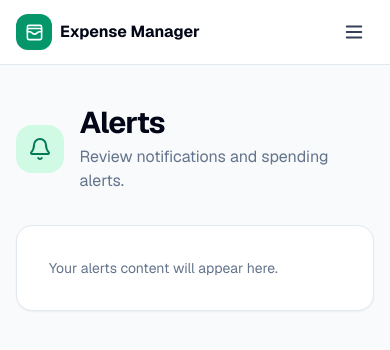
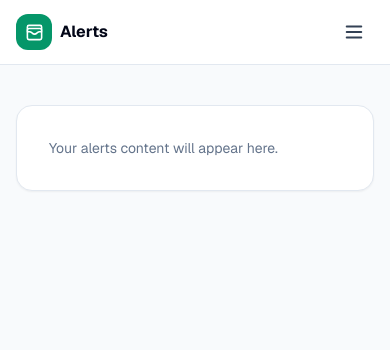
Before and after one commit to gaobo-code/Expense-Manager, a Next.js app: page /alerts in a window 390 px wide. Shown: the top 350 px of the page. Built offline with nearby package versions, Linux system fonts and the light colour scheme.

Commit message:
test commit

```diff
--- a/components/app-navigation.tsx
+++ b/components/app-navigation.tsx
@@ -30,6 +30,7 @@ export function AppNavigation() {
   const pathname = usePathname();
   const [open, setOpen] = useState(false);
   const { t } = useLanguage();
+  const currentLabel = items.find((item) => isActive(pathname, item.href))?.label ?? "transactions";
 
   return (
     <>
@@ -39,7 +40,8 @@ export function AppNavigation() {
             <span className="grid size-9 place-items-center rounded-xl bg-emerald-600 text-white">
               <WalletCards size={19} />
             </span>
-            {t("appName")}
+            <span className="hidden md:inline">{t("appName")}</span>
+            <span className="md:hidden">{t(currentLabel)}</span>
           </Link>
 
           <nav aria-label="Main navigation" className="hidden items-center gap-1 md:flex">
--- a/components/section-page.tsx
+++ b/components/section-page.tsx
@@ -18,7 +18,7 @@ export function SectionPage({
   return (
     <PageShell>
       <section>
-        <div className="mb-8 flex items-center gap-4">
+        <div className="mb-8 hidden items-center gap-4 md:flex">
           <span className="grid size-12 place-items-center rounded-2xl bg-emerald-100 text-emerald-700">
             <Icon size={24} />
           </span>
--- a/components/settings-view.tsx
+++ b/components/settings-view.tsx
@@ -7,5 +7,5 @@ import { type Language, useLanguage } from "@/components/language-provider";
 export function SettingsView() {
   const { language, setLanguage, t } = useLanguage();
   const options: { value: Language; label: string }[] = [{ value: "en", label: t("english") }, { value: "zh", label: t("chinese") }];
-  return <PageShell><section><div className="mb-8 flex items-center gap-4"><span className="grid size-12 place-items-center rounded-2xl bg-emerald-100 text-emerald-700"><Settings size={24} /></span><div><h1 className="text-3xl font-bold tracking-tight">{t("settings")}</h1><p className="mt-1 text-slate-500">{t("settingsDescription")}</p></div></div><div className="rounded-2xl border border-slate-200 bg-white p-6 shadow-sm"><div className="mb-5 flex items-start gap-3"><Languages className="mt-0.5 text-emerald-600" size={22} /><div><h2 className="font-semibold text-slate-950">{t("language")}</h2><p className="mt-1 text-sm text-slate-500">{t("languageDescription")}</p></div></div><div className="grid gap-3 sm:grid-cols-2">{options.map((option) => <button key={option.value} type="button" onClick={() => setLanguage(option.value)} className={`flex items-center justify-between rounded-xl border px-4 py-4 text-left font-medium transition-colors ${language === option.value ? "border-emerald-500 bg-emerald-50 text-emerald-800" : "border-slate-200 text-slate-700 hover:bg-slate-50"}`}><span>{option.label}</span>{language === option.value ? <Check size={19} /> : null}</button>)}</div></div></section></PageShell>;
+  return <PageShell><section><div className="mb-8 hidden items-center gap-4 md:flex"><span className="grid size-12 place-items-center rounded-2xl bg-emerald-100 text-emerald-700"><Settings size={24} /></span><div><h1 className="text-3xl font-bold tracking-tight">{t("settings")}</h1><p className="mt-1 text-slate-500">{t("settingsDescription")}</p></div></div><div className="rounded-2xl border border-slate-200 bg-white p-6 shadow-sm"><div className="mb-5 flex items-start gap-3"><Languages className="mt-0.5 text-emerald-600" size={22} /><div><h2 className="font-semibold text-slate-950">{t("language")}</h2><p className="mt-1 text-sm text-slate-500">{t("languageDescription")}</p></div></div><div className="grid gap-3 sm:grid-cols-2">{options.map((option) => <button key={option.value} type="button" onClick={() => setLanguage(option.value)} className={`flex items-center justify-between rounded-xl border px-4 py-4 text-left font-medium transition-colors ${language === option.value ? "border-emerald-500 bg-emerald-50 text-emerald-800" : "border-slate-200 text-slate-700 hover:bg-slate-50"}`}><span>{option.label}</span>{language === option.value ? <Check size={19} /> : null}</button>)}</div></div></section></PageShell>;
 }
--- a/components/transactions-view.tsx
+++ b/components/transactions-view.tsx
@@ -14,18 +14,18 @@ export function TransactionsView({ transactions, hasError }: { transactions: Tra
   return (
     <PageShell>
       <section>
-        <div className="mb-8">
+        <div className="mb-8 hidden md:block">
           <p className="mb-2 text-sm font-semibold uppercase tracking-widest text-emerald-600">{t("appName")}</p>
           <h1 className="text-3xl font-bold tracking-tight sm:text-4xl">{t("transactions")}</h1>
           <p className="mt-2 text-slate-500">{t("transactionsDescription")}</p>
         </div>
         <div className="overflow-hidden rounded-2xl border border-slate-200 bg-white shadow-sm">
           {hasError ? <div className="border-b border-amber-200 bg-amber-50 px-6 py-4 text-sm text-amber-800">{t("unavailable")}</div> : null}
-          <div className="overflow-x-auto">
-            <table className="w-full min-w-[560px] border-collapse text-left">
-              <thead className="bg-slate-100 text-xs uppercase tracking-wider text-slate-500"><tr><th className="px-6 py-4 font-semibold">{t("date")}</th><th className="px-6 py-4 text-right font-semibold">{t("amount")}</th><th className="px-6 py-4 font-semibold">{t("category")}</th></tr></thead>
+          <div className="w-full overflow-hidden">
+            <table className="w-full table-fixed border-collapse text-left">
+              <thead className="bg-slate-100 text-[10px] uppercase tracking-wide text-slate-500 md:text-xs md:tracking-wider"><tr><th className="px-2 py-3 font-semibold md:px-6 md:py-4">{t("date")}</th><th className="px-2 py-3 text-left font-semibold md:px-6 md:py-4">{t("amount")}</th><th className="px-2 py-3 font-semibold md:px-6 md:py-4">{t("category")}</th></tr></thead>
               <tbody className="divide-y divide-slate-100">
-                {transactions.map((transaction) => <tr className="transition-colors hover:bg-slate-50" key={transaction.id}><td className="whitespace-nowrap px-6 py-5 text-sm font-medium text-slate-700">{dateFormatter.format(new Date(`${transaction.transaction_date}T00:00:00Z`))}</td><td className="whitespace-nowrap px-6 py-5 text-right text-sm font-semibold tabular-nums text-slate-950">{amountFormatter.format(transaction.amount)}</td><td className="px-6 py-5 text-sm text-slate-600"><span className="inline-flex rounded-full bg-emerald-50 px-3 py-1 font-medium text-emerald-700">{transaction.category}</span></td></tr>)}
+                {transactions.map((transaction) => <tr className="transition-colors hover:bg-slate-50" key={transaction.id}><td className="break-words px-2 py-4 text-xs font-medium text-slate-700 md:whitespace-nowrap md:px-6 md:py-5 md:text-sm">{dateFormatter.format(new Date(`${transaction.transaction_date}T00:00:00Z`))}</td><td className="break-words px-2 py-4 text-left text-xs font-semibold tabular-nums text-slate-950 md:whitespace-nowrap md:px-6 md:py-5 md:text-sm">{amountFormatter.format(transaction.amount)}</td><td className="break-words px-2 py-4 text-xs text-slate-600 md:px-6 md:py-5 md:text-sm"><span className="inline-flex max-w-full break-words rounded-full bg-emerald-50 px-2 py-1 font-medium text-emerald-700 md:px-3">{transaction.category}</span></td></tr>)}
               </tbody>
             </table>
           </div>
```
Also changed, not shown: app/page.tsx (+7 -2 lines).
